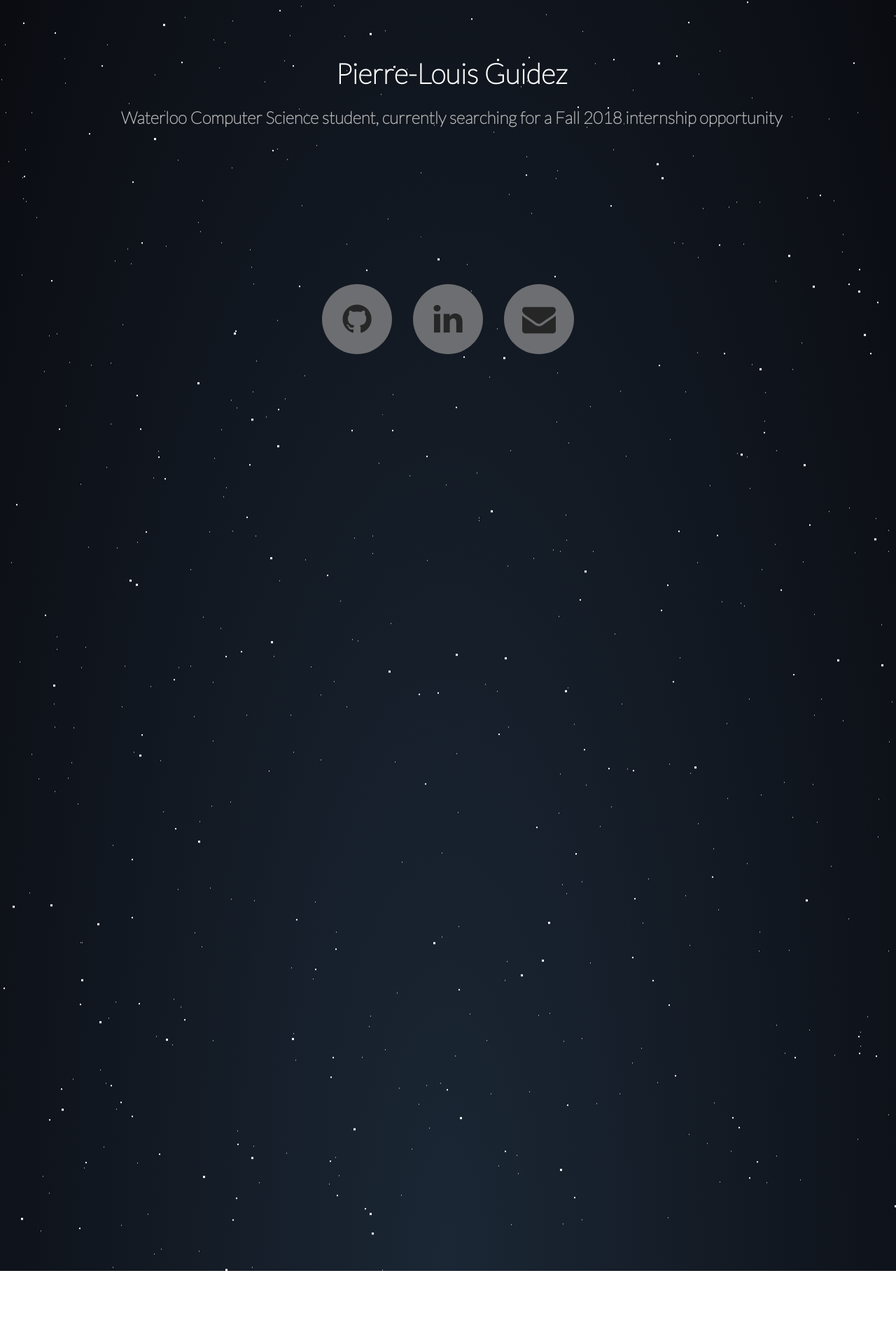
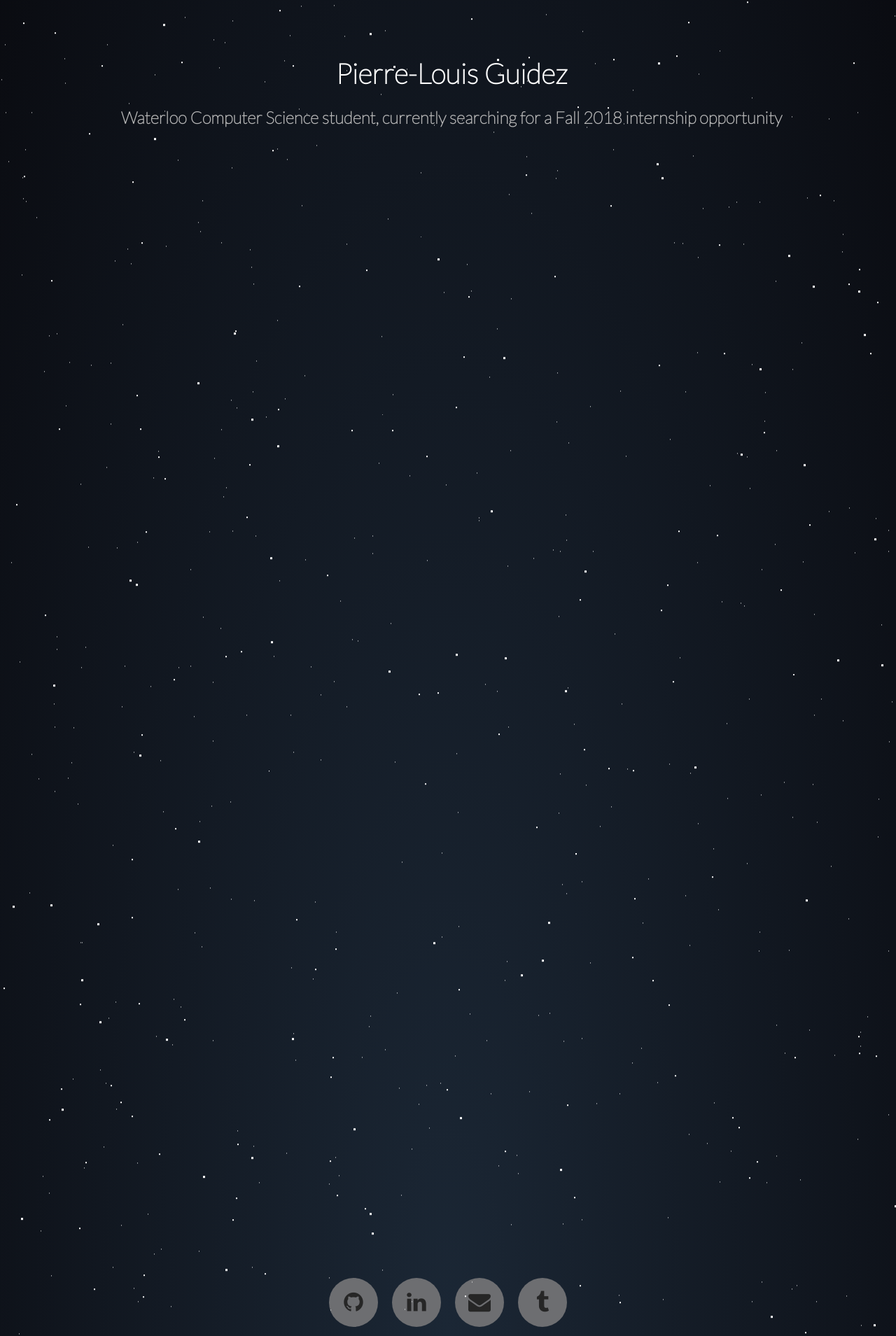
Before and after one commit to nilsreichardt/personal-website, a React (Create React App) app: page / in a window 1280 px wide. Shown: the part 259-2168 px from the top of the page at 70% size. Before the commit the page ends 2075 px from the top, so only its background shows below. Built offline with nearby package versions, Linux system fonts and the light colour scheme.

Commit message:
add scroll to top and slide/fade-in animations

```diff
--- a/src/App.css
+++ b/src/App.css
@@ -1,15 +1,230 @@
 .App {
-    text-align: center;
-    color: white;
+  text-align: center;
+  color: white;
+  font-family: "Lato", sans-serif;
 }
 
-html {
-  min-height: 100%;
-  background: radial-gradient(ellipse at bottom, #1b2735 0%, #090a0f 100%);
-  /*overflow: hidden;*/
+a {
+  text-decoration: none;
 }
 
-a, p {
-    font-family: "Lato", sans-serif;
-    text-decoration: none;
+
+/*  ANIMATIONS */
+
+/*=== Trigger  ===*/
+.animate {
+  -webkit-animation-duration: 1s;
+  animation-duration: 1s;
+  -webkit-animation-fill-mode: both;
+  animation-fill-mode: both;
 }
+
+.animate-short {
+  -webkit-animation-duration: 0.35s;
+  animation-duration: 0.35s;
+  -webkit-animation-fill-mode: both;
+  animation-fill-mode: both;
+}
+
+/*=== Optional Delays, change values here  ===*/
+.one {
+  -webkit-animation-delay: 0.1s;
+  -moz-animation-delay: 0.1s;
+  animation-delay: 0.1s;
+}
+
+.two {
+  -webkit-animation-delay: 0.3s;
+  -moz-animation-delay: 0.3s;
+  animation-delay: 0.3s;
+}
+
+.three {
+  -webkit-animation-delay: 0.5s;
+  -moz-animation-delay: 0.5s;
+  animation-delay: 0.5s;
+}
+
+.four {
+  -webkit-animation-delay: 0.7s;
+  -moz-animation-delay: 0.7s;
+  animation-delay: 0.7s;
+}
+
+/*=== Animations start here  ===*/
+/*=== FADE IN  ===*/
+@-webkit-keyframes fadeIn {
+  from {
+    opacity: 0;
+  }
+
+  to {
+    opacity: 1;
+  }
+}
+@keyframes fadeIn {
+  from {
+    opacity: 0;
+  }
+
+  to {
+    opacity: 1;
+  }
+}
+
+.fadeIn {
+  -webkit-animation-name: fadeIn;
+  animation-name: fadeIn;
+}
+
+
+/*=== FADE IN DOWN ===*/
+@-webkit-keyframes fadeInDown {
+  from {
+    opacity: 0;
+    -webkit-transform: translate3d(0, -100%, 0);
+    transform: translate3d(0, -100%, 0);
+  }
+
+  to {
+    opacity: 1;
+    -webkit-transform: none;
+    transform: none;
+  }
+}
+@keyframes fadeInDown {
+  from {
+    opacity: 0;
+    -webkit-transform: translate3d(0, -100%, 0);
+    transform: translate3d(0, -100%, 0);
+  }
+
+  to {
+    opacity: 1;
+    -webkit-transform: none;
+    transform: none;
+  }
+}
+
+.fadeInDown {
+  -webkit-animation-name: fadeInDown;
+  animation-name: fadeInDown;
+}
+
+/*==== FADE IN UP ===*/
+@-webkit-keyframes fadeInUp {
+  from {
+    opacity: 0;
+    -webkit-transform: translate3d(0, 100%, 0);
+    transform: translate3d(0, 100%, 0);
+  }
+
+  to {
+    opacity: 1;
+    -webkit-transform: none;
+    transform: none;
+  }
+}
+@keyframes fadeInUp {
+  from {
+    opacity: 0;
+    -webkit-transform: translate3d(0, 100%, 0);
+    transform: translate3d(0, 100%, 0);
+  }
+
+  to {
+    opacity: 1;
+    -webkit-transform: none;
+    transform: none;
+  }
+}
+
+.fadeInUp {
+  -webkit-animation-name: fadeInUp;
+  animation-name: fadeInUp;
+}
+
+/*=== FADE IN LEFT ===*/
+@-webkit-keyframes fadeInLeft {
+  from {
+    opacity: 0;
+    -webkit-transform: translate3d(-100%, 0, 0);
+    transform: translate3d(-100%, 0, 0);
+  }
+
+  to {
+    opacity: 1;
+    -webkit-transform: none;
+    transform: none;
+  }
+}
+@keyframes fadeInLeft {
+  from {
+    opacity: 0;
+    -webkit-transform: translate3d(-100%, 0, 0);
+    transform: translate3d(-100%, 0, 0);
+  }
+
+  to {
+    opacity: 1;
+    -webkit-transform: none;
+    transform: none;
+  }
+}
+
+.fadeInLeft {
+  -webkit-animation-name: fadeInLeft;
+  animation-name: fadeInLeft;
+}
+
+
+/*==== FADE IN RIGHT ===*/
+@-webkit-keyframes fadeInRight {
+  from {
+    opacity: 0;
+    -webkit-transform: translate3d(100%, 0, 0);
+    transform: translate3d(100%, 0, 0);
+  }
+
+  to {
+    opacity: 1;
+    -webkit-transform: none;
+    transform: none;
+  }
+}
+@keyframes fadeInRight {
+  from {
+    opacity: 0;
+    -webkit-transform: translate3d(100%, 0, 0);
+    transform: translate3d(100%, 0, 0);
+  }
+
+  to {
+    opacity: 1;
+    -webkit-transform: none;
+    transform: none;
+  }
+}
+
+.fadeInRight {
+  -webkit-animation-name: fadeInRight;
+  animation-name: fadeInRight;
+}
+
+
+
+
+
+@keyframes slideInLeft {
+  0% {
+    transform: translate3d(-10%,0,0);
+    visibility: visible
+  }
+
+  to {
+    transform: translateZ(0)
+  }
+}
+.slideInLeft {
+  animation-name: slideInLeft;
+}
--- a/src/App.js
+++ b/src/App.js
@@ -1,14 +1,13 @@
 import React, { Component } from 'react';
 import { Switch, Route } from 'react-router-dom';
+import ScrollToTop from './components/ScrollToTop';
 import PageNotFound from './components/PageNotFound';
-import Home from './components/Home'
-import NavBar from './components/NavBar'
-import Footer from './components/Footer'
-import About from './components/About'
-import Projects from './components/Projects'
+import Home from './components/Home';
+import NavBar from './components/NavBar';
+import Footer from './components/Footer';
+import About from './components/About';
+import Projects from './components/Projects';
 import './App.css';
-
-import arrow from './images/curved_arrow.png'
 
 const items = [
   {
@@ -35,15 +34,18 @@ const items = [
 class App extends Component {
   render = () => (
     <div className="App">
+      <ScrollToTop>
         <NavBar items={items} />
         <Switch>
           <Route exact path="/" component={Home} />
           <Route exact path="/about" component={About} />
           <Route exact path="/projects" component={Projects} />
-        <Route exact path="/contact" render={() => <img src={arrow} alt='arrow' style={{position: 'absolute', left: '4%', top: '44%'}}/>} />
+          <Route exact path="/contact" render={() => <div></div>}/>
           <Route component={PageNotFound} />
         </Switch>
         <Footer />
+      </ScrollToTop>
+
     </div>
   )
 }
--- a/src/components/Footer.css
+++ b/src/components/Footer.css
@@ -1,18 +1,11 @@
-.FooterWrapper {
-    position:absolute;
-    bottom:0;
-    left:0;
-    right:0;
-}
-
 ul {
-    /*list-style: none;*/
+  margin: 0;
   padding: 0;
 }
 
 ul li {
   display: inline-block;
-    margin: 15px;
+  margin: 10px;
 }
 
 .icon.social {
@@ -22,14 +15,14 @@ ul li {
   text-align: center;
   border-radius: 50%;
 
-    height: 100px;
-    width: 100px;
-    background:#6d6e71 ;
-    color:#262626;
+  height: 70px;
+  width: 70px;
+  background: #6d6e71;
+  color: #262626;
   transition: 0.3s;
 }
 
 .icon.social:hover {
-    background:#262626 ;
-    color:#6d6e71;
+  background: #262626 ;
+  color: #6d6e71;
 }
--- a/src/components/Footer.js
+++ b/src/components/Footer.js
@@ -2,17 +2,30 @@ import React, { Component } from 'react';
 import './Footer.css';
 
 class Footer extends Component {
-    render() {
-        return (
-            <div className="FooterWrapper" ref={(el) => { this.contact = el; }}>
-                <ul>
-                    <li><a target="_blank" rel="noopener noreferrer" className="icon social" href="https://github.com/guidezpl"><i className="fa fa-github fa-3x"></i></a></li>
-                    <li><a target="_blank" rel="noopener noreferrer" className="icon social" href="https://linkedin.com/in/pierrelouisguidez"><i className="fa fa-linkedin fa-3x"></i></a></li>
-                    <li><a className="icon social" href="mailto:guidez.pl+inquiries@gmail.com"><i className="fa fa-envelope fa-3x"></i></a></li>
-                </ul>
-            </div>
-        )
-    }
+  render = () => (
+    <ul className="FooterWrapper">
+      <li>
+        <a target="_blank" rel="noopener noreferrer" className="icon social" href="https://github.com/guidezpl">
+          <i className="fa fa-github fa-2x"></i>
+        </a>
+      </li>
+      <li>
+        <a target="_blank" rel="noopener noreferrer" className="icon social" href="https://linkedin.com/in/pierrelouisguidez">
+          <i className="fa fa-linkedin fa-2x"></i>
+        </a>
+      </li>
+      <li>
+        <a className="icon social" href="mailto:guidez.pl+inquiries@gmail.com">
+          <i className="fa fa-envelope fa-2x"></i>
+        </a>
+      </li>
+      <li>
+        <a className="icon social" href="https://blog.guidez.pl">
+          <i className="fa fa-tumblr fa-2x"></i>
+        </a>
+      </li>
+    </ul>
+  )
 }
 
 export default Footer;
--- /dev/null
+++ b/src/components/ScrollToTop.js
@@ -0,0 +1,16 @@
+import { Component } from 'react';
+import { withRouter } from 'react-router-dom';
+
+class ScrollToTop extends Component {
+  componentDidUpdate(prevProps) {
+    if (this.props.location !== prevProps.location) {
+      window.scrollTo(0, 0)
+    }
+  }
+
+  render() {
+    return this.props.children
+  }
+}
+
+export default withRouter(ScrollToTop)
--- a/src/index.css
+++ b/src/index.css
@@ -1,5 +1,11 @@
+html {
+  min-height: 100%;
+}
+
 body {
   margin: 0;
   padding: 0;
   font-family: sans-serif;
+
+  background: radial-gradient(ellipse at bottom, #1b2735 0%, #090a0f 100%);
 }
```
Also changed, not shown: src/components/Home.css. Lines whose indentation alone changed are shown as unchanged.
